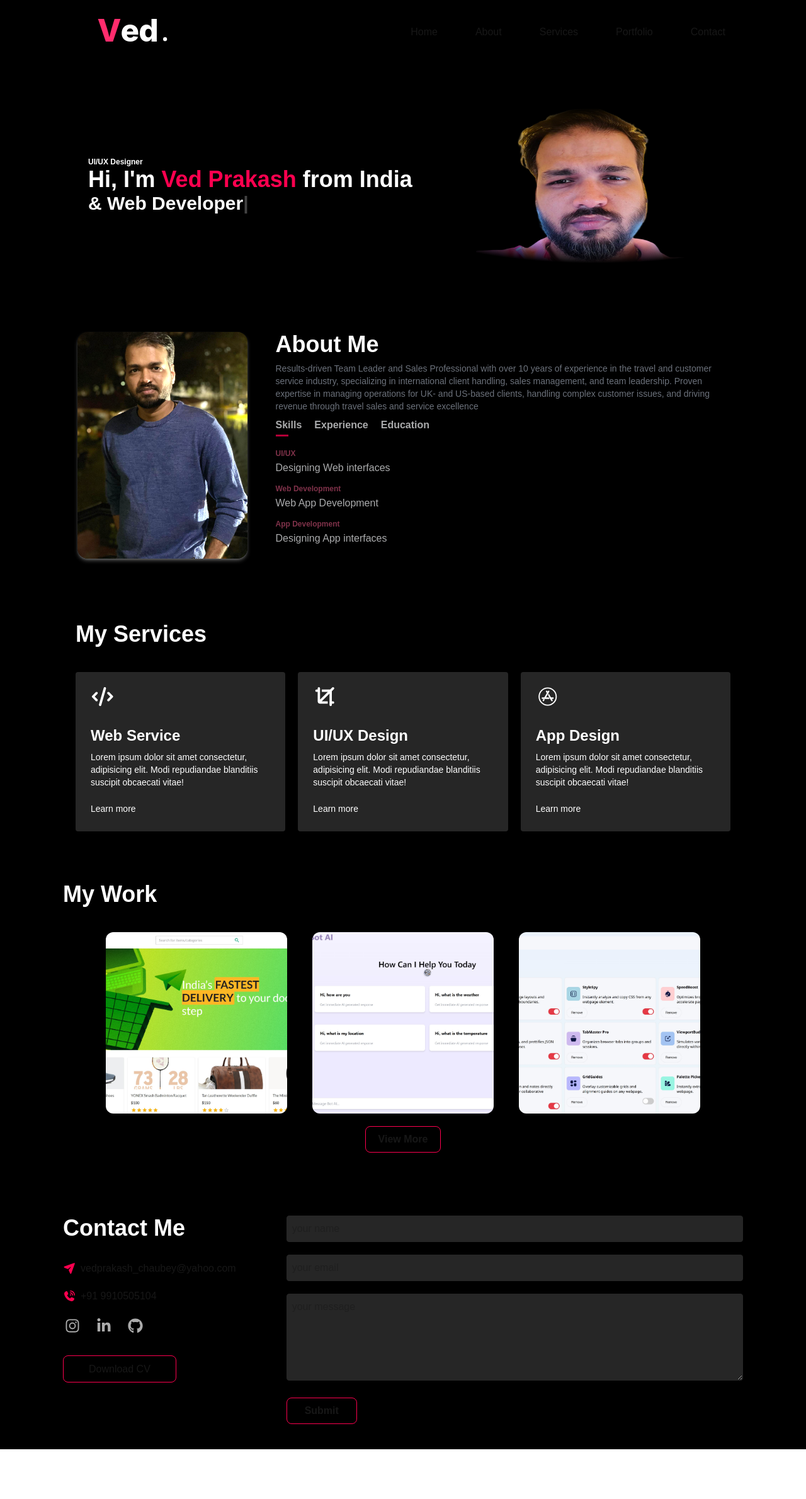
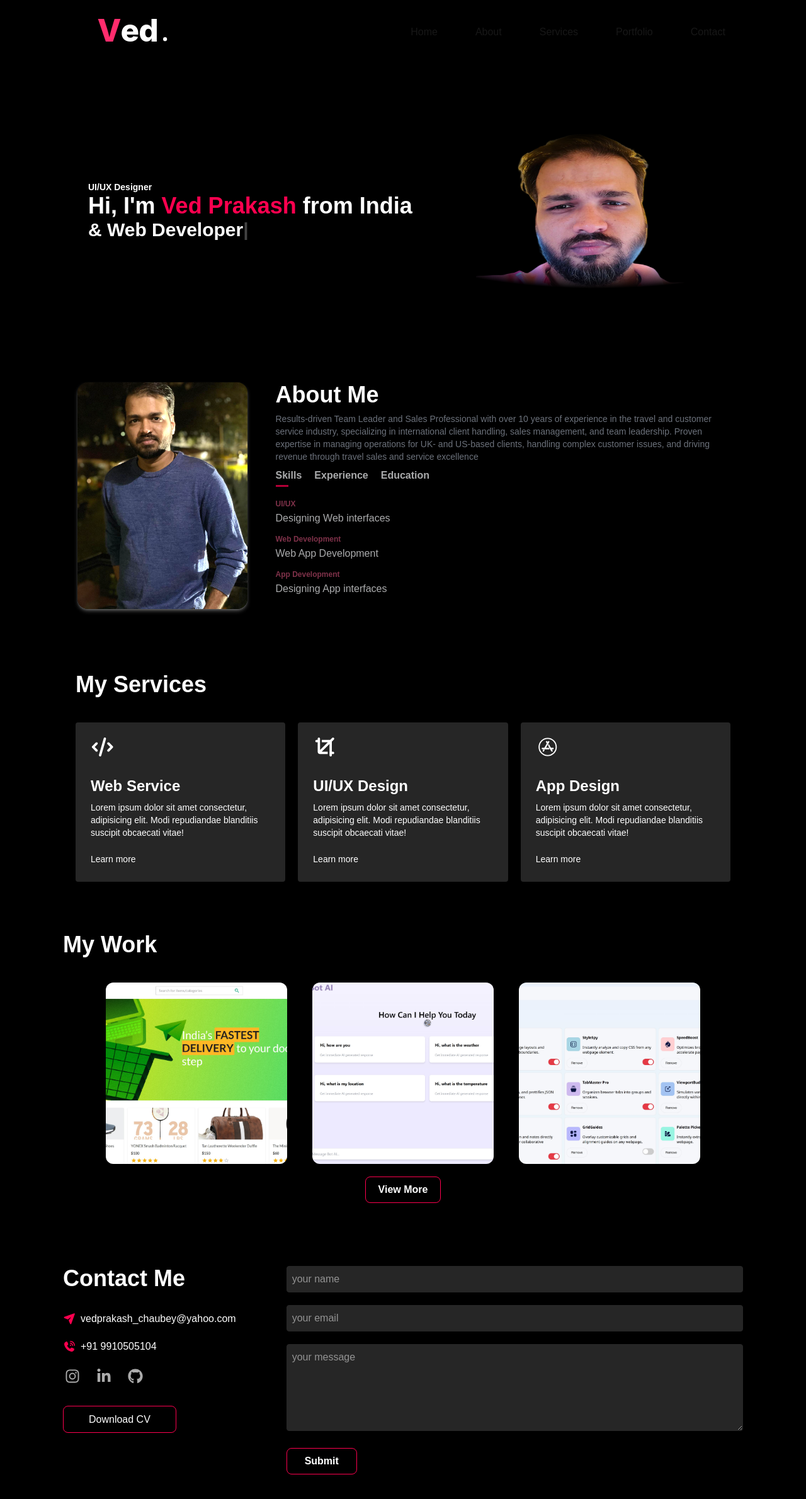
Before and after one commit to VedPrakash-cloud/portfolio, a Next.js app: page / in a window 1280 px wide. Shown: the whole page at 63% size. Before the commit the page ends 2301 px from the top, so only its background shows below. Built offline with nearby package versions, Linux system fonts and the light colour scheme.

Commit message:
hero & text color update

```diff
--- a/app/contact/contact.tsx
+++ b/app/contact/contact.tsx
@@ -6,7 +6,7 @@ export default function Contact(){
     return (
         <div>
             <div className="container">
-                <div className="row grid md:flex gap-20 px-10 md:px-25 py-10">
+                <div className="row grid md:flex gap-20 px-10 md:px-25 py-10 text-white">
                     <div className="contact-left">
                         <h1 className="text-4xl font-semibold text-white mb-5 md:mb-8">
                             Contact Me
--- a/app/hero/hero.tsx
+++ b/app/hero/hero.tsx
@@ -26,14 +26,14 @@ export default function Hero(){
       }, []);
 
     return(
-        <div className="flex mx-10 md:px-25 justify-between items-center">
+        <div className="grid md:flex mx-10 md:px-25 py-10 justify-between items-center">
         <div>
-          <p className="font-semibold text-white text-xs md:text-xs">UI/UX Designer</p>
-          <h1 className="text-xl md:text-4xl font-semibold text-white">
+          <p className="font-semibold text-white text-sm">UI/UX Designer</p>
+          <h1 className="text-4xl font-semibold text-white">
             Hi, I&apos;m <span className="text-[#ff004f]">Ved Prakash</span>{" "}
             from India
           </h1>
-          <div className="App text-sm md:text-3xl font-semibold text-white">
+          <div className="App text-3xl font-semibold text-white">
             <span ref={el} />
           </div>
         </div>
--- a/app/profile/profile.tsx
+++ b/app/profile/profile.tsx
@@ -46,7 +46,9 @@ export default function Profile() {
           ))}
         </div>
         <div className="flex justify-center">
-          <button className="cursor-pointer py-2 px-5 my-5 border border-[#ff004f] justify-center hover:bg-[#ff004f] hover:shadow-lg hover:shadow-[#ff004f]/50 duration-900 ease-in-out rounded-lg font-semibold" onClick={()=>setIsOpen(!isOpen)}>
+          <button
+          className="cursor-pointer text-white py-2 px-5 my-5 border border-[#ff004f] justify-center hover:bg-[#ff004f] hover:shadow-lg hover:shadow-[#ff004f]/50 duration-900 ease-in-out rounded-lg font-semibold"
+          onClick={()=>setIsOpen(!isOpen)}>
           {isOpen ? "View Less" : "View More"}
         </button>
         </div>
--- a/app/profile/styles.css
+++ b/app/profile/styles.css
@@ -26,6 +26,7 @@
   width: 100%;
   height: 0;
   background: linear-gradient(rgba(0,0,0,0.7), #ff004f);
+  color: #fff;
   border-radius: 8px;
   position: absolute;
   left: 0;
```
